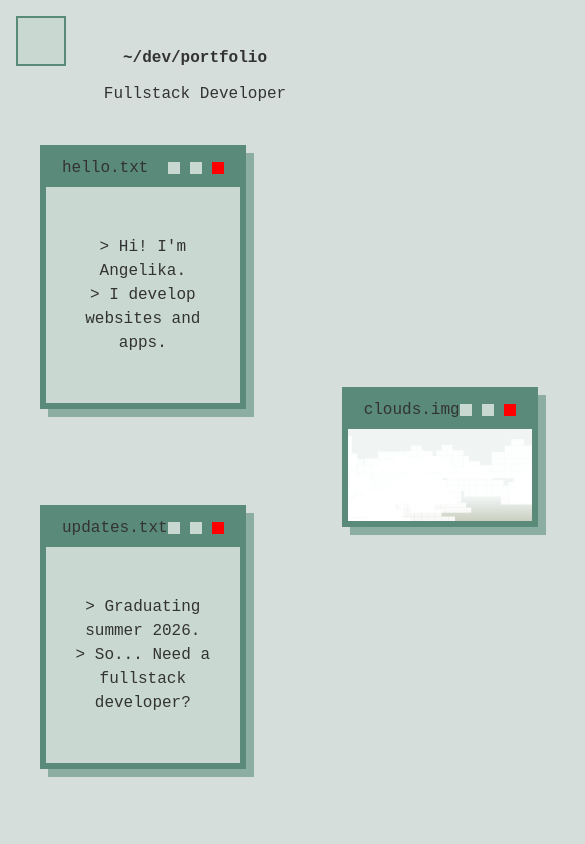
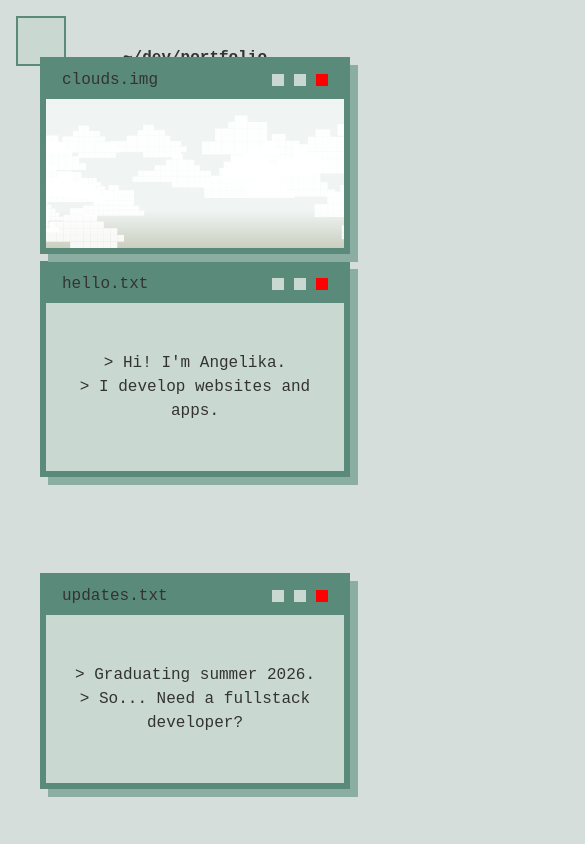
Before and after one commit to angelika-friis/Portfolio, a React (Vite) app: page / in a window 390 px wide. Shown: the top 844 px of the page, 585 px wide, since content can reach past the window. Built offline with nearby package versions, Linux system fonts and the light colour scheme; some icons are missing.

Commit message:
style(HomePage, MainLayout): improve layout responsivness

```diff
--- a/src/app/layouts/MainLayout/MainLayout.module.css
+++ b/src/app/layouts/MainLayout/MainLayout.module.css
@@ -21,7 +21,7 @@
   padding-top: 34px;
 }
 
-.desktopCompanion {
+.desktopCompanion.desktopCompanion {
   display: none;
 }
 
@@ -37,7 +37,7 @@
 }
 
 @media (min-width: 1024px) {
-  .desktopCompanion {
+  .desktopCompanion.desktopCompanion {
     position: fixed;
     top: 16px;
     right: 16px;
--- a/src/app/pages/HomePage/HomePage.module.css
+++ b/src/app/pages/HomePage/HomePage.module.css
@@ -1,7 +1,23 @@
-.section1 {
+.introSection {
   width: 100%;
 }
 
 .cloudWindow {
   width: 100%;
 }
+
+@media (max-width: 800px) {
+  .introSection,
+  .section2 {
+    flex-direction: column-reverse;
+    align-items: stretch;
+  }
+
+  .introCards {
+    height: auto;
+  }
+
+  .cloudWindow {
+    height: 100px;
+  }
+}
--- a/src/app/pages/HomePage/HomePage.tsx
+++ b/src/app/pages/HomePage/HomePage.tsx
@@ -9,8 +9,8 @@ import styles from './HomePage.module.css';
 function HomePage() {
   return (
     <div>
-      <Stack direction="horizontal" className={styles.section1}>
-        <Stack direction="vertical">
+      <Stack direction="horizontal" className={styles.introSection}>
+        <Stack direction="vertical" className={styles.introCards}>
           <Window title="hello.txt">
             <Text as="p">{`> Hi! I'm Angelika.`}</Text>
             <Text as="p">{`> I develop websites and apps.`}</Text>
@@ -28,7 +28,7 @@ function HomePage() {
           <PixelClouds />
         </Window>
       </Stack>
-      <Stack direction="horizontal">
+      <Stack direction="horizontal" className={styles.section2}>
         <Window title="about_me.txt">
           <Text as="p">{`> I want to make websites and apps that are easy to use, secure and accesible for everyone.`}</Text>
           <Text as="p">{`> I am graduating as a fullstack developer with a focus on websecurtiy in the MERN-stack.`}</Text>
```
Also changed, not shown: 1 other file (tests, documents, lock files or other folders).
